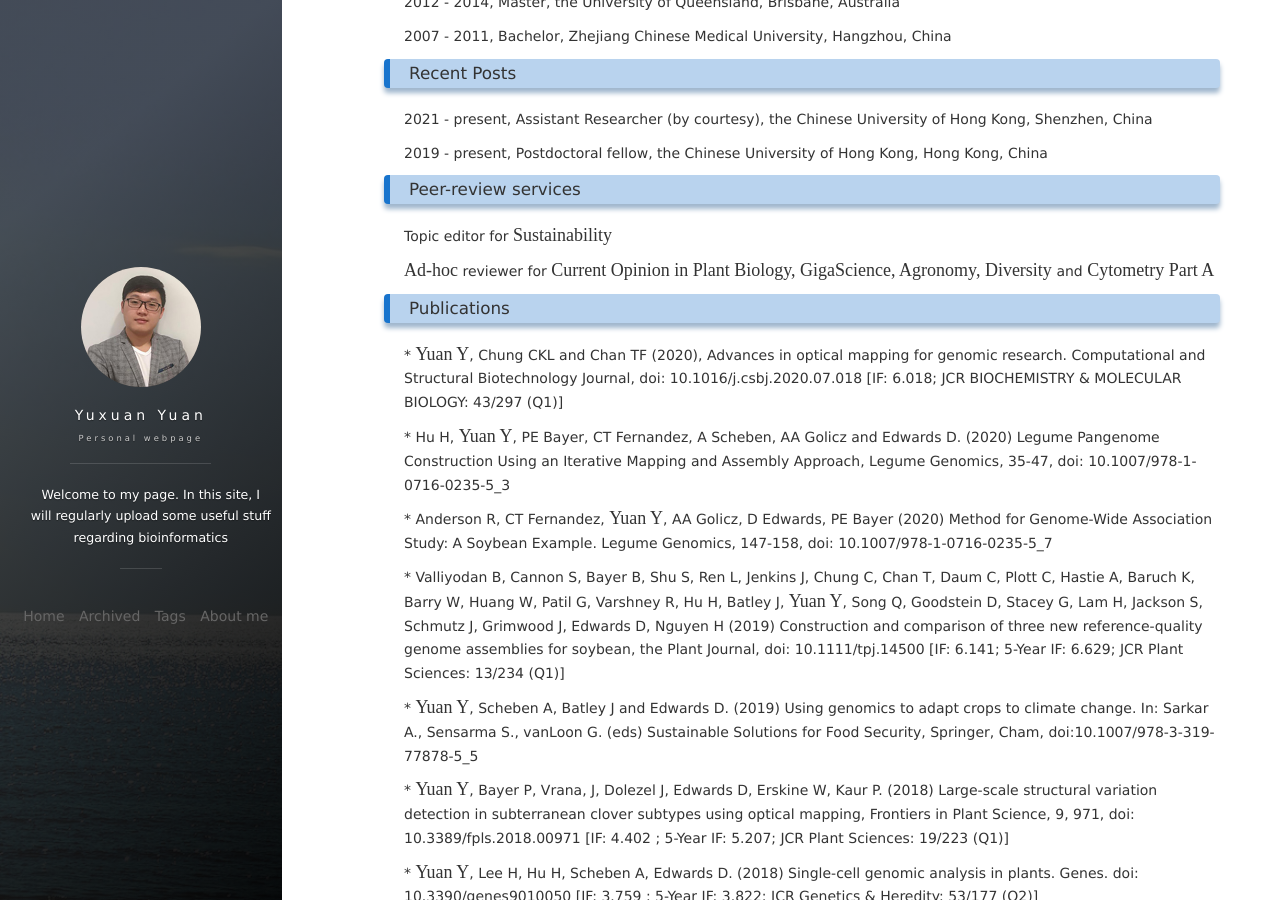
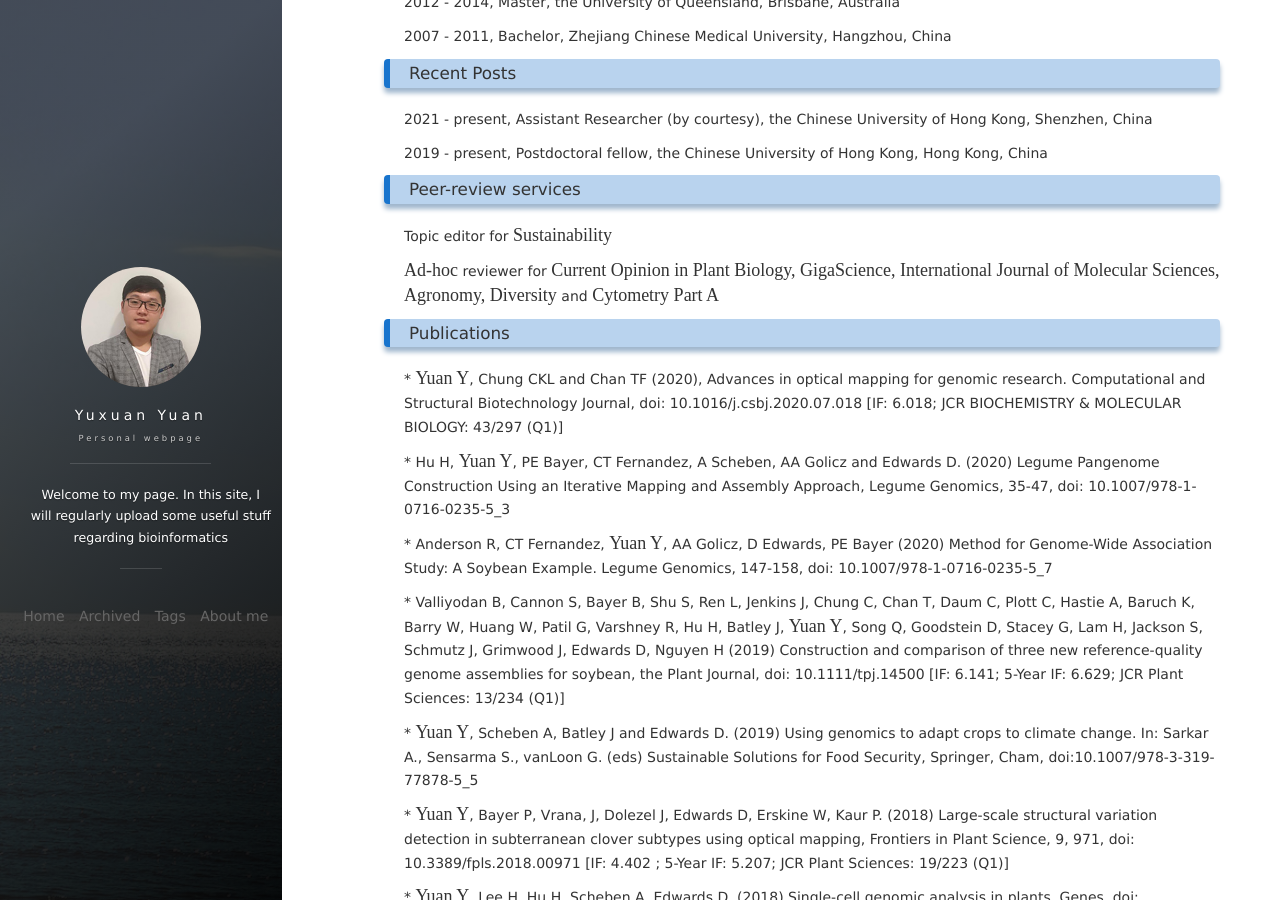
Before and after one commit to yuxuanyuan/yuxuanyuan.github.io, a Jekyll site: the page built from about.md, in a window 1280 px wide and 900 px high, scrolled down 324 px. Built offline with Jekyll 4.4.1, drawn with Linux system fonts in a browser that asks for light colours; nearby versions of some CDN libraries; comment, search, counter and statistics services are not loaded; some of the changed text lies outside the part shown.

Commit message:
Update about.md

```diff
--- a/about.md
+++ b/about.md
@@ -42,7 +42,7 @@
 Topic editor for <i> Sustainability</i>
 
 <p>
-<i>Ad-hoc</i> reviewer for <i> Current Opinion in Plant Biology, GigaScience, Agronomy, Diversity </i> and <i>Cytometry Part A</i>
+<i>Ad-hoc</i> reviewer for <i> Current Opinion in Plant Biology, GigaScience, International Journal of Molecular Sciences, Agronomy, Diversity </i> and <i>Cytometry Part A</i>
 
 <p>
 
```
Also changed, not shown: other parts of about.md (+1 -1 lines).
